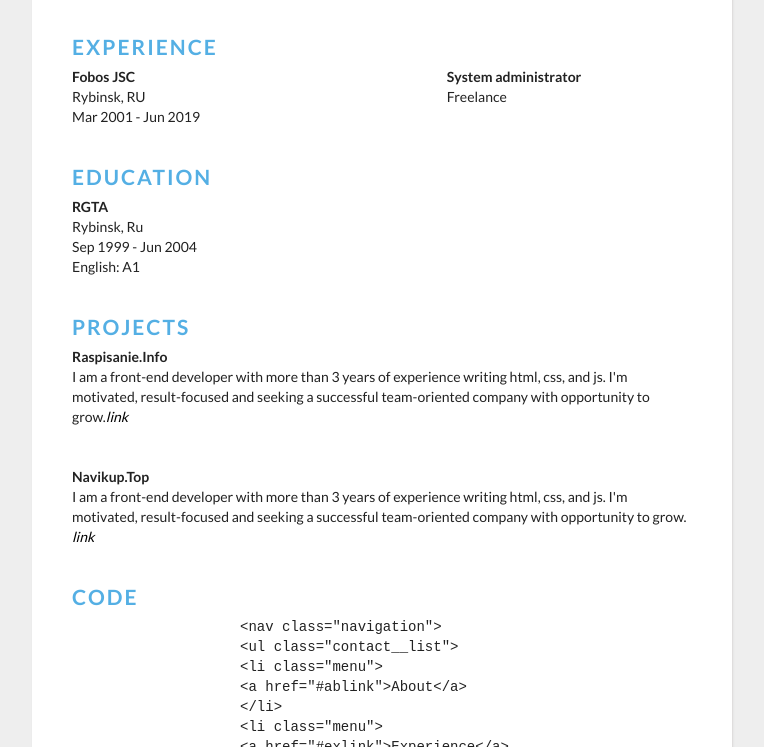
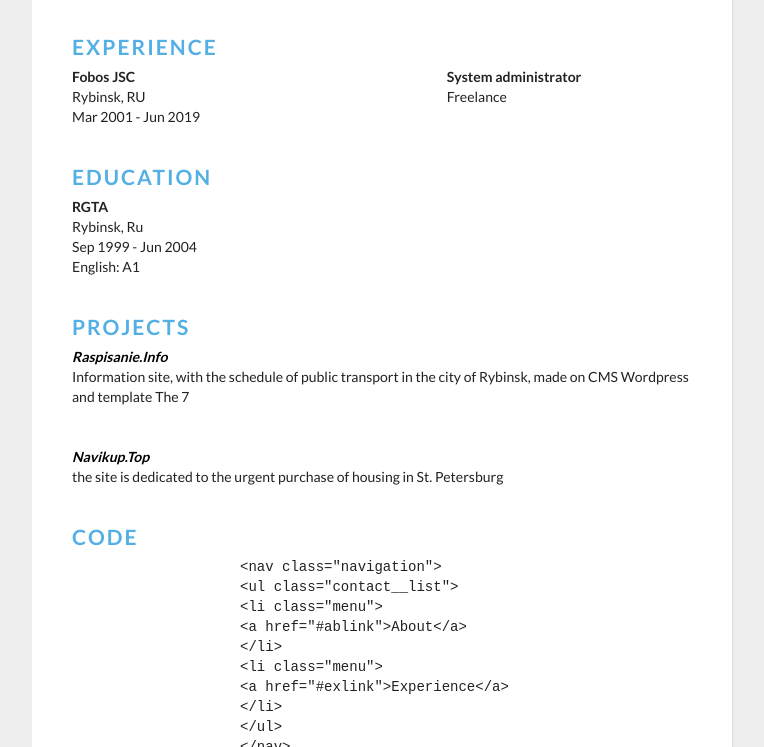
Before and after one commit to romankats/rsschool-cv, a plain HTML site: page index.html in a window 1280 px wide. Shown: the part 481-1228 px from the top of the page, without its empty margins (258-1022 px from the left). Drawn offline with Linux system fonts and the light colour scheme.

Commit message:
feat: add information to Projects selection

```diff
--- a/index.html
+++ b/index.html
@@ -118,23 +118,14 @@
                     <h2 class="section__title" id="prolink">Projects</h2>
                     <div class="section__list">
                         <div class="section__list-item">
-                            <div class="name">Raspisanie.Info</div>
-                            <div class="text">I am a front-end developer with more than 3 years of experience
-                                writing
-                                html,
-                                css, and js. I'm motivated, result-focused and seeking a successful team-oriented
-                                company
-                                with opportunity to grow.<a href="https://Raspisanie.Info/">link</a></div>
+                            <div class="name"><a href="https://Raspisanie.Info/">Raspisanie.Info</a></div>
+                            <div class="text">Information site, with the schedule of public transport in the city of
+                                Rybinsk, made on CMS Wordpress and template The 7</div>
                         </div>
 
                         <div class="section__list-item">
-                            <div class="name">Navikup.Top</div>
-                            <div class="text">I am a front-end developer with more than 3 years of experience
-                                writing
-                                html,
-                                css, and js. I'm motivated, result-focused and seeking a successful team-oriented
-                                company
-                                with opportunity to grow. <a href="https://Navikup.Top/">link</a>
+                            <div class="name"><a href="https://Navikup.Top/">Navikup.Top</a></div>
+                            <div class="text">the site is dedicated to the urgent purchase of housing in St. Petersburg
                             </div>
                         </div>
                     </div>
```
